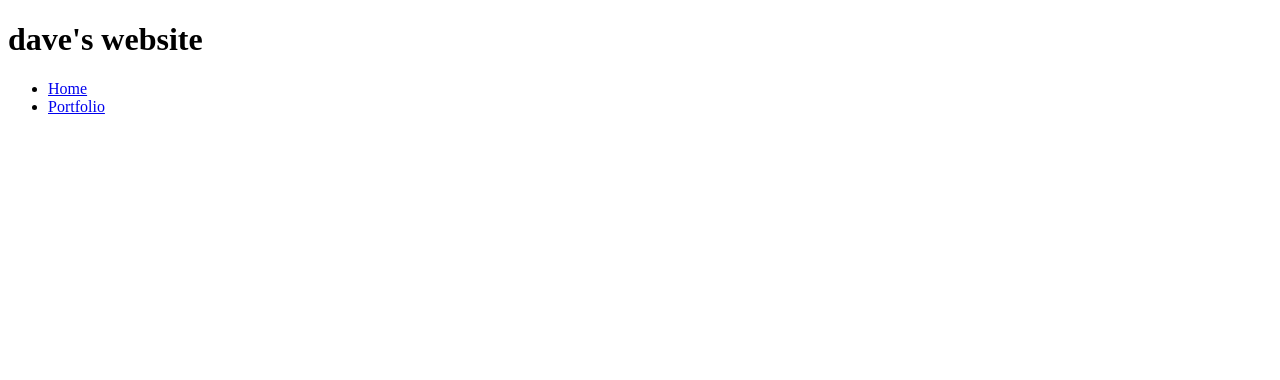
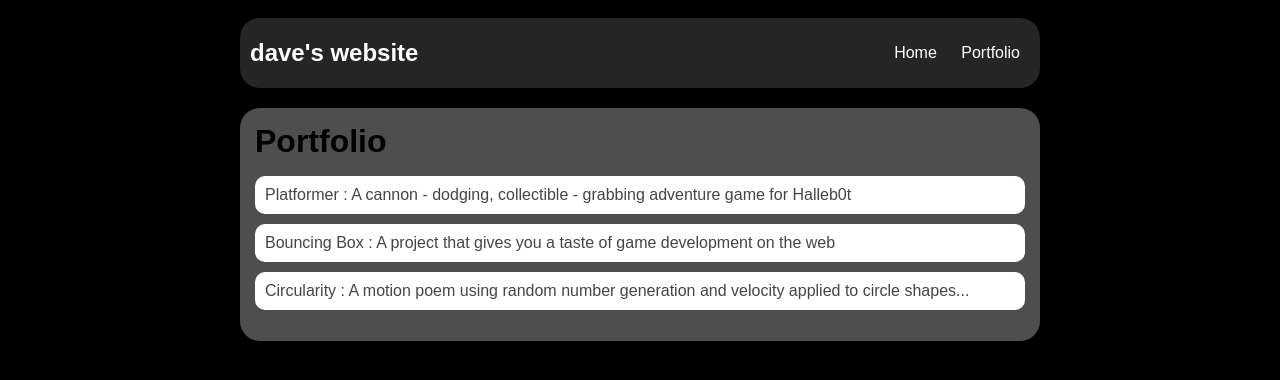
Before and after one commit to davidzelden/davidzelden.github.io, a plain HTML site: page portfolio.html in a window 1280 px wide. Drawn offline with Linux system fonts and the light colour scheme.

Commit message:
add portfolio.html file

```diff
--- a/portfolio.html
+++ b/portfolio.html
@@ -1,21 +1,123 @@
+
 <!DOCTYPE HTML>
 <html>
     <head>
         <title>dave's website</title>
+        <style>
+            body {
+                background: rgb(0, 0, 0);
+                color: rgb(255, 255, 255);
+                padding: 10px;
+                font-family: arial;
+            }
+            #all-contents {
+                max-width: 800px;
+                margin: auto;
+            }
+            /* navigation menu */
+            nav {
+                background: rgb(37, 37, 37);
+                margin-bottom: 20px;
+                display: flex;
+                padding: 10px;
+                border-radius: 20px;
+            }
+            h1 {
+                display: flex;
+                align-items: center;
+                color: rgb(255, 255, 255);
+                flex: 1;
+                margin: 0;
+            }
+            #nav-ul {
+                list-style-image: none;
+            }
+            .nav-li {
+                display: inline-block;
+                padding: 0 10px;
+            }
+            a {
+                text-decoration: none;
+                color: #fff;
+            }
+            /* main container area beneath menu */
+            main {
+                background: rgb(78, 78, 78);
+                display: flex;
+                border-radius: 20px;
+            }
+            .sidebar {
+                margin-right: 25px;
+                padding: 10px;
+            }
+            .sidebar-img {
+                width: 200px;
+                border: solid;
+            }
+            .content {
+                flex: 1;
+                padding: 15px;
+            }
+            #interests {
+                border: 4px silver ridge;
+                padding: 8px;
+            }
+            h2, h3 {
+                margin: 0px;
+            }
+
+
+           /* portfolio styles */
+           .content h1 {
+                color: black;
+            }
+
+            #portfolio {
+                list-style-type: none;
+                padding-left: 0;
+            }
+
+            #portfolio li {
+                background: #fff;
+                padding: 10px;
+                border-radius: 10px;
+                margin-bottom: 10px;
+            }
+
+            #portfolio li:hover {
+                background: #eee;
+            }
+
+            #portfolio a {
+                text-decoration: none;
+                color: #454545;
+            }
+        </style>
     </head>
+    <body>
+        <!--Content goes here-->
+        <div id="all-contents">
+            <nav>
+                <h1><a href="index.html">dave's website</a></h1>
+                <ul id="nav-ul">
+                    <li class="nav-li"><a href="index.html">Home</a></li>
+                    <li class="nav-li"><a href="portfolio.html">Portfolio</a></li>
+                </ul>
+            </nav>
+            <main>
+                <div class="content">
+                    <h1>Portfolio</h1>
+                    <ul id="portfolio">
+                        <li><a href="projects/platformer/">Platformer : A cannon - dodging, collectible - grabbing adventure game for Halleb0t</a></li>
+    <li><a href="projects/bouncing-box/">Bouncing Box : A project that gives you a taste of game development on the web </a></li>
+    <li><a href="projects/circularity/">Circularity : A motion poem using random number generation and velocity applied to circle shapes...</a></li>
+                    </ul>
+                </div>
 
-    <body>
-      <div id="all-contents">
-        <h1>dave's website</h1>
-        <ul id="nav-ul">
-            <li class="nav-li">
-              <a class="nav-a" href="index.html">Home</a>
-            </li>
-            <li class="nav-li">
-              <a class="nav-a" href="portfolio.html">Portfolio</a>
-            </li>
-        </ul>
-    </nav>
-      </div>
+
+
+
+            </main>
+        </div>
     </body>
 </html>
```
Also changed, not shown: index.html (+1 -1 lines).
